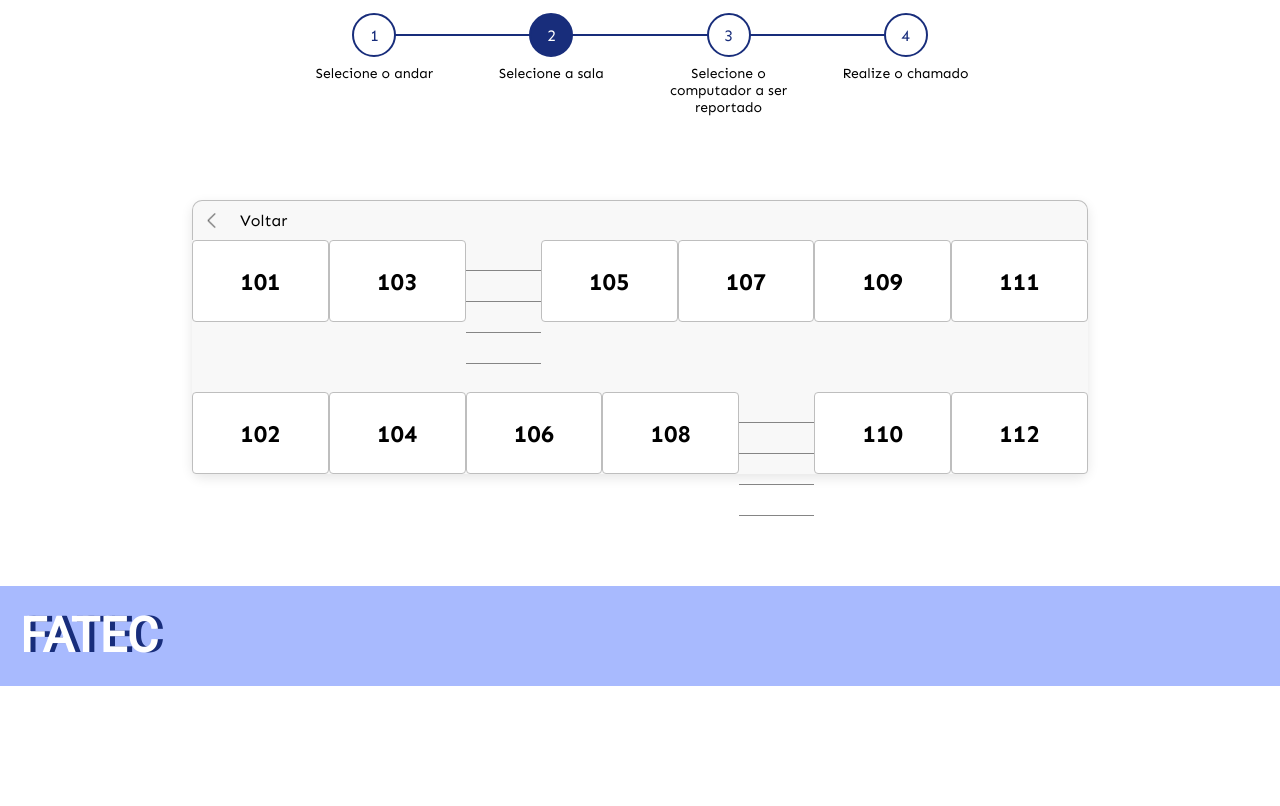
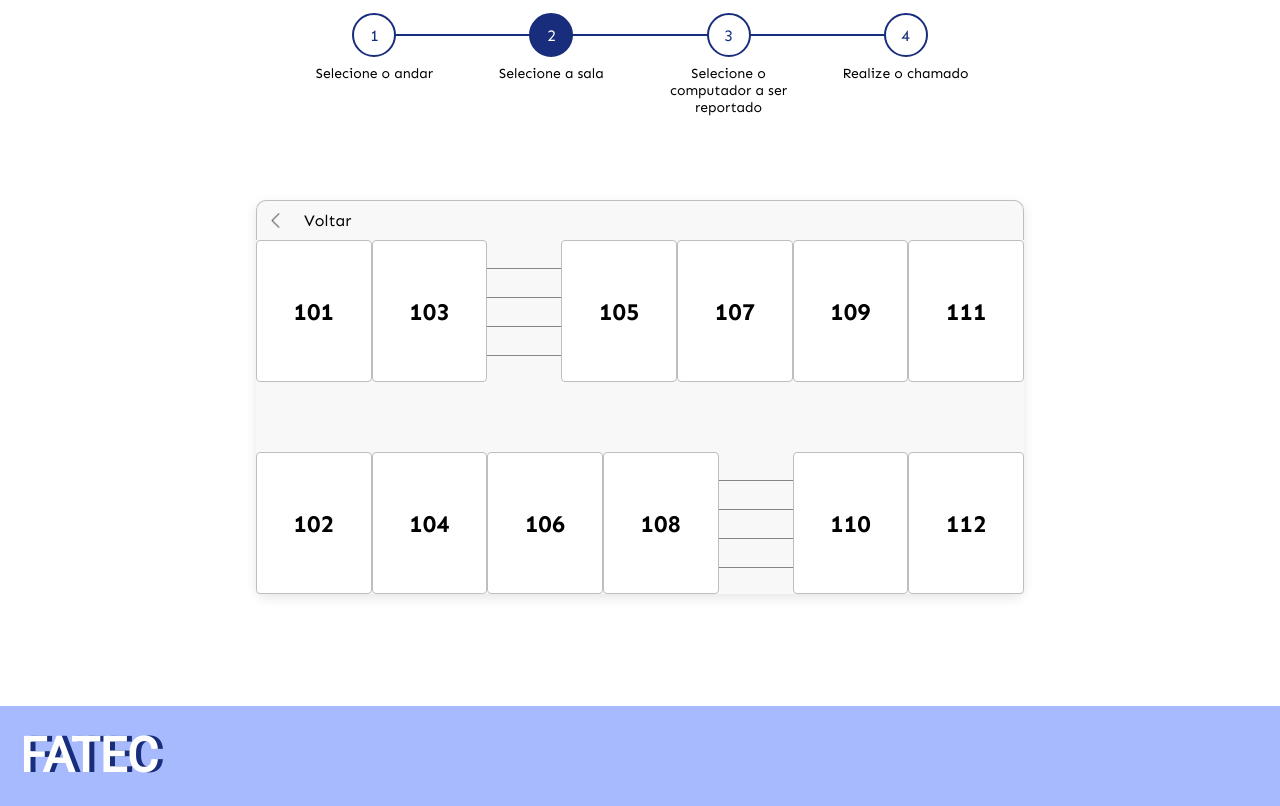
Before and after one commit to apiFatec/SOS_API, a Flask app: page /piso/1 in a window 1280 px wide. Shown: the part 190-996 px from the top of the page. Before the commit the page ends 876 px from the top, so only its background shows below. Run offline with Flask 2, Linux system fonts and the light colour scheme.

Commit message:
:lipstick: feat: Ajuste corredores

```diff
--- a/static/pisos/style.css
+++ b/static/pisos/style.css
@@ -37,7 +37,7 @@ main {
   height: 80px;
   width: 100%;
   text-align: center;
-  padding: 40px 0px;
+  padding: 70px 0px;
   background-color: #fff;
 }
 
@@ -54,7 +54,7 @@ main {
 
 .escada div {
   border-bottom: solid #858585 1px;
-  padding: 15px;
+  padding: 14px;
 }
 
 nav a {
@@ -96,7 +96,7 @@ nav a:visited {
 .container {
   background-color: #f8f8f8;
   border-radius: 10px;
-  width: 70%;
+  width: 60%;
   margin: auto;
   margin-top: 4rem;
   box-shadow: rgba(0, 0, 0, 0.1) 0px 4px 12px;
```
